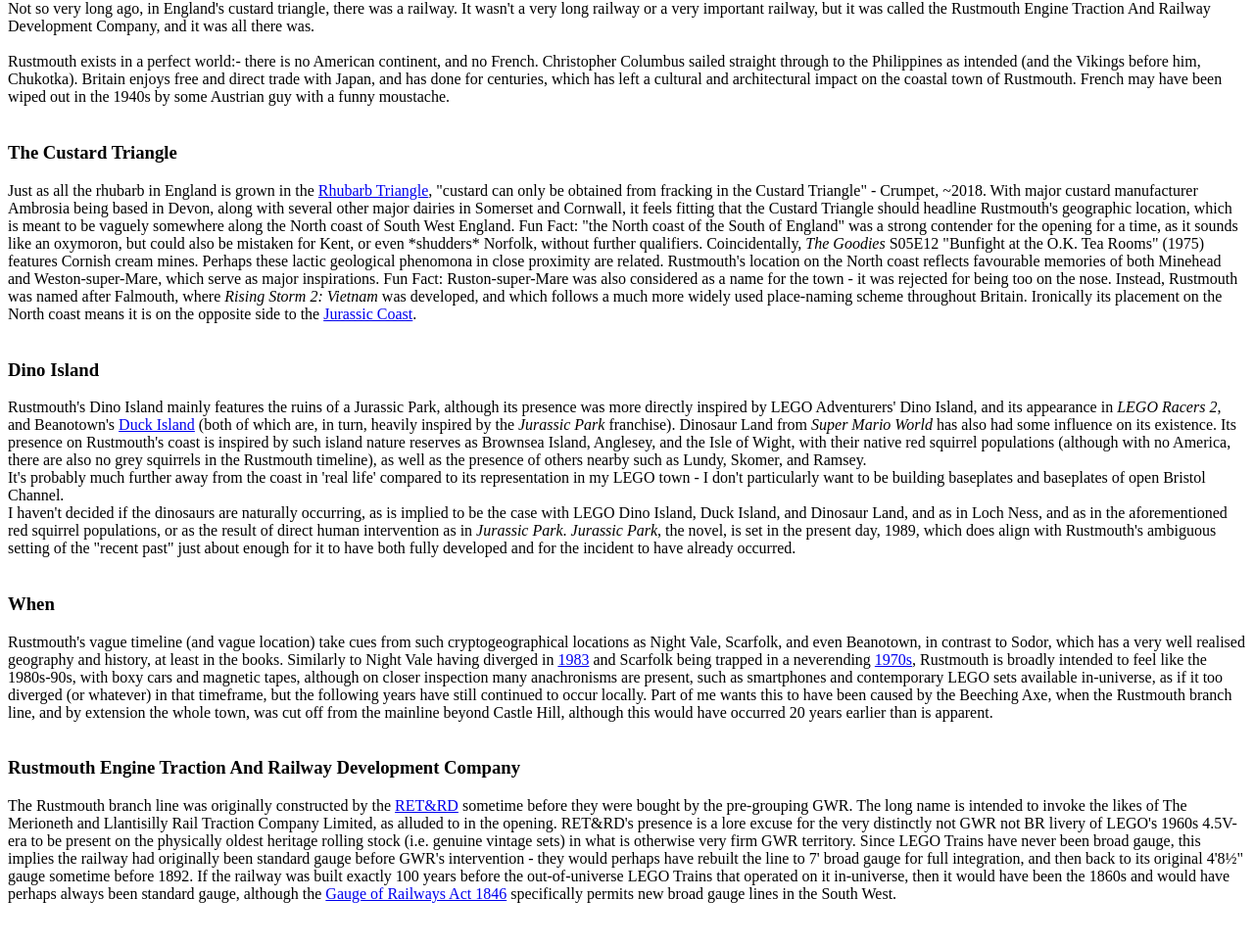
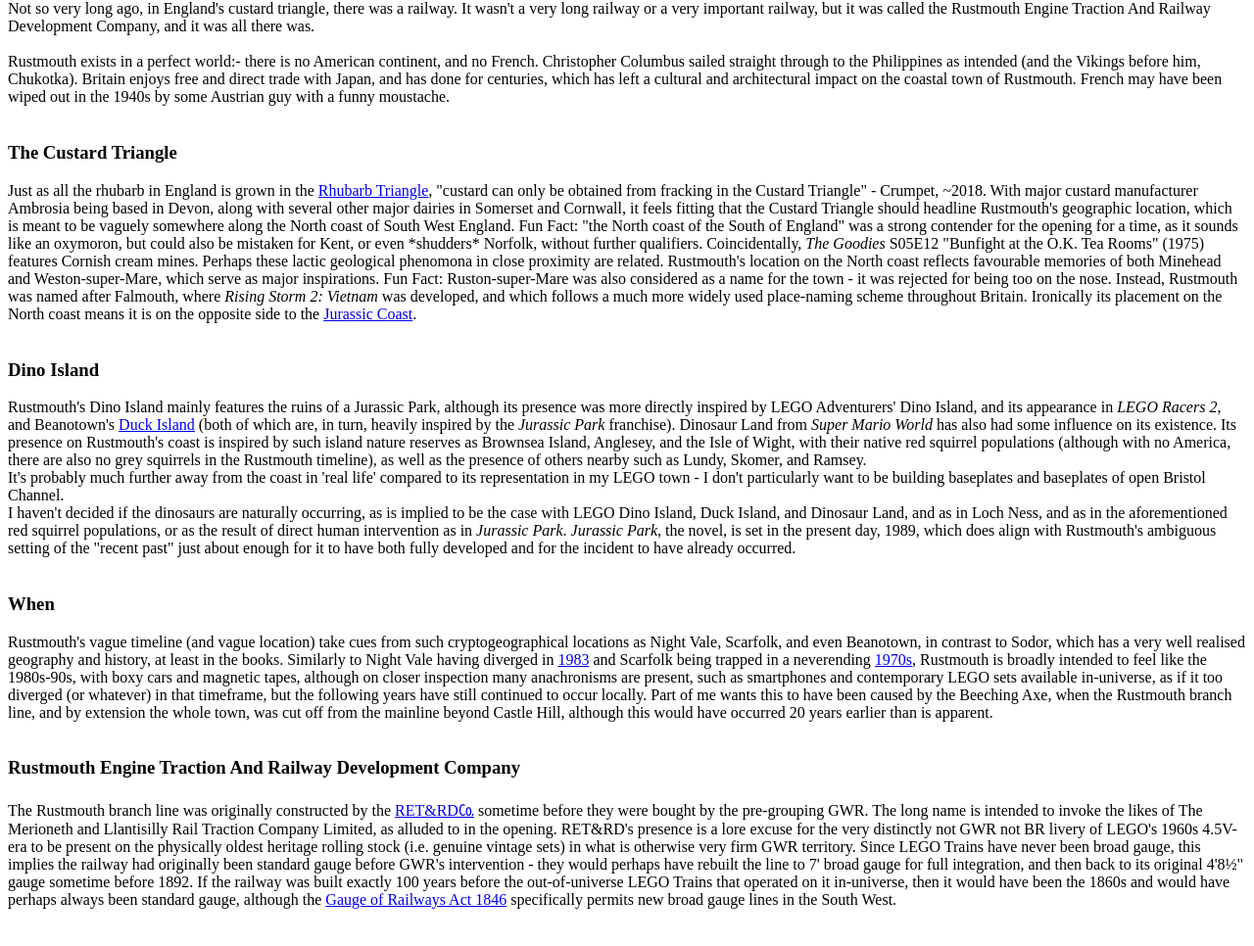
Before and after one commit to rusty595/rusty595.github.io, a plain HTML site: page rustmouth.html in a window 1280 px wide. Shown: the part 66-1032 px from the top of the page at 98% size. Drawn offline with Linux system fonts and the light colour scheme.

Commit message:
RET&RD㏇

```diff
--- a/rustmouth.html
+++ b/rustmouth.html
@@ -49,7 +49,7 @@
   Part of me wants this to have been caused by the Beeching Axe, when the Rustmouth branch line, and by extension the whole town, was cut off from the mainline beyond Castle Hill, although this would have occurred 20 years earlier than is apparent.<br/>
   <br/>
   <h3>Rustmouth Engine Traction And Railway Development Company</h3>
-  The Rustmouth branch line was originally constructed by the <a href=https://pbs.twimg.com/media/EwtOzBtW8AQtbZM?format=jpg&name=large>RET&amp;RD</a> sometime before they were bought by the pre-grouping GWR. The long name is intended to invoke the likes of The Merioneth and Llantisilly Rail Traction Company Limited, as alluded to in the opening.
+  The Rustmouth branch line was originally constructed by the <a href=https://pbs.twimg.com/media/EwtOzBtW8AQtbZM?format=jpg&name=large>RET&amp;RD&#x33C7;</a> sometime before they were bought by the pre-grouping GWR. The long name is intended to invoke the likes of The Merioneth and Llantisilly Rail Traction Company Limited, as alluded to in the opening.
   RET&amp;RD's presence is a lore excuse for the very distinctly not GWR not BR livery of LEGO's 1960s 4.5V-era to be present on the physically oldest heritage rolling stock (i.e. genuine vintage sets) in what is otherwise very firm GWR territory. Since LEGO Trains have never been broad gauge, this implies the railway had originally been standard gauge before GWR's intervention - they would perhaps have rebuilt the line to 7' broad gauge for full integration, and then back to its original 4'8&half;" gauge sometime before 1892.
   If the railway was built exactly 100 years before the out-of-universe LEGO Trains that operated on it in-universe, then it would have been the 1860s and would have perhaps always been standard gauge, although the <a href="https://en.wikipedia.org/wiki/Railway_Regulation_(Gauge)_Act_1846">Gauge of Railways Act 1846</a> specifically permits new broad gauge lines in the South West.
 
```
